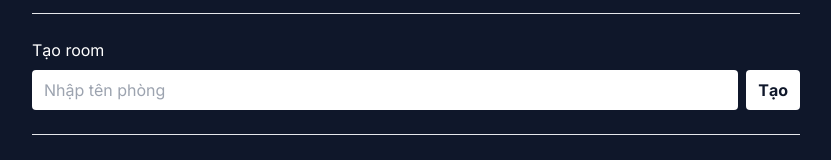
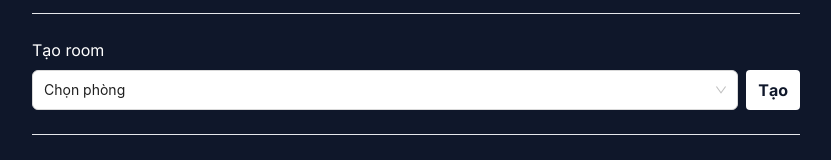
Before and after one commit to thanhquyagl/board-game-app, a Next.js app: page / in a window 1280 px wide. Shown: the part 163-323 px from the top of the page, without its empty margins (224-1055 px from the left). Built offline with nearby package versions, Linux system fonts and the light colour scheme.

Commit message:
update seclect game

```diff
--- a/src/app/page.tsx
+++ b/src/app/page.tsx
@@ -6,6 +6,7 @@ import { push, set, ref } from "firebase/database";
 import { database } from "../lib/firebase/config";
 import Slugify from "../lib/help/slugify";
 import { usePlayer } from "../lib/PlayerContext";
+import { Select } from "antd";
 
 export default function Home() {
   const [newRoom, setNewRoom] = useState('');
@@ -61,12 +62,13 @@ export default function Home() {
         <hr className="my-6" />
         <label className="mt-3 mb-2 block">Tạo room</label>
         <div className="flex gap-2">
-          <input
-            type="text"
-            placeholder="Nhập tên phòng"
-            className="w-full px-3 py-2 rounded text-slate-800 focus:outline-none"
-            value={newRoom}
-            onChange={(e) => setNewRoom(e.target.value)}
+          <Select
+            defaultValue="Chọn phòng"
+            onChange={(e) => { setNewRoom(e) }}
+            options={[
+              { value: 'Ma sói', label: 'Ma Sói' },
+            ]}
+            className="w-full h-[40px]"
           />
           <button
             onClick={handleAddRoom}
```
